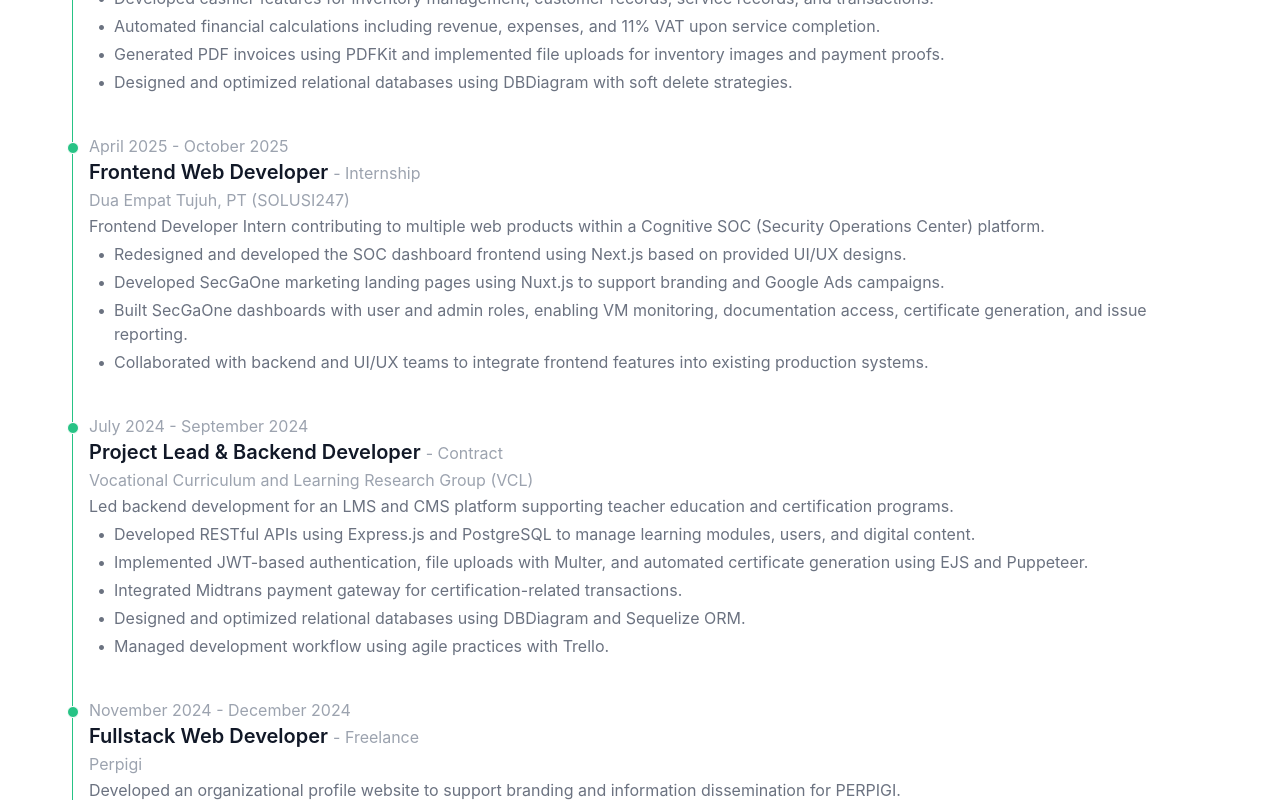
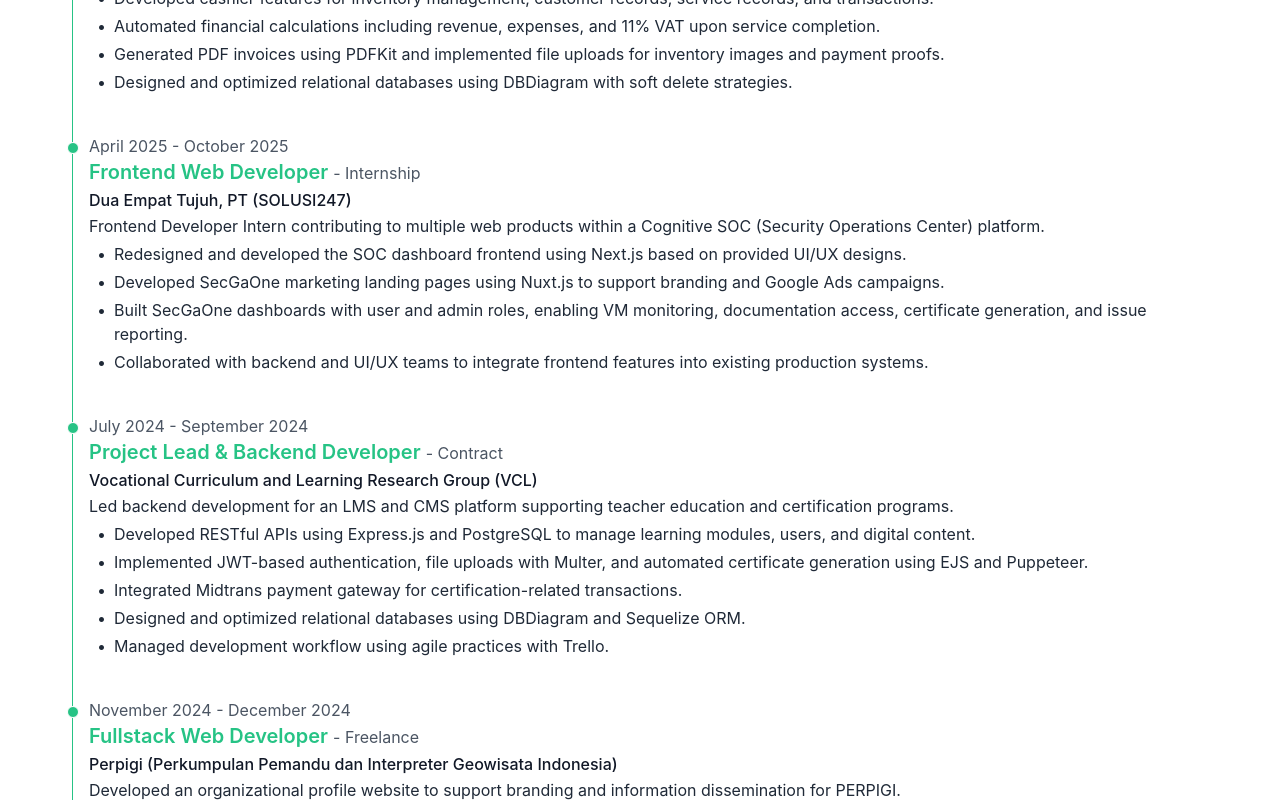
Before and after one commit to daffasatrianegara/personal-website, a React (Vite) app: page /experiences in a window 1280 px wide. Shown: the part 680-1480 px from the top of the page. Built offline with nearby package versions, Linux system fonts and the light colour scheme.

Commit message:
style: refine experience timeline styling

```diff
--- a/src/components/content/experiences.tsx
+++ b/src/components/content/experiences.tsx
@@ -10,9 +10,9 @@
   );
 
   return (
-    <Card className="p-5 h-full">
+    <Card className="p-5 h-full flex flex-col">
       <p className="text-lg md:text-xl font-semibold">Experiences</p>
-      <div className="ms-1 mt-2 w-full">
+      <div className="ms-1 mt-2 w-full flex flex-col flex-1">
         <ol className="relative border-s border-emerald">
           {contentData.map((data, index) => (
             <li className="mb-5 ms-4" key={index}>
@@ -20,19 +20,20 @@
               <time className="mb-1 text-xs md:text-sm font-normal leading-none text-gray-600 dark:text-gray-300">
                 {data.start_date} - {data.end_Date}
               </time>
-              <p className="text-sm md:text-base font-semibold text-gray-900 dark:text-white">
+              <p className="text-sm md:text-base font-semibold text-emerald">
                 {data.position}{" "}
-                <span className="text-[0.7rem] md:text-[0.8rem] font-normal text-gray-400 dark:text-gray-300">
+                <span className="text-[0.7rem] md:text-[0.8rem] font-normal text-gray-600 dark:text-gray-300">
                   - {data.status}
                 </span>
               </p>
-              <p className="text-xs md:text-sm text-gray-400 dark:text-gray-300 my-0.5">
+              <p className="text-xs md:text-sm text-gray-900 dark:text-white font-medium my-0.5">
                 {data.company_name}
               </p>
             </li>
           ))}
         </ol>
-        <div className="w-full border-b my-1"></div>
+        <div className="mt-auto mb-1">
+          <div className="w-full border-b"></div>
           <div className="flex justify-center mt-3">
             <a
               href="/experiences"
@@ -42,6 +43,7 @@
             </a>
           </div>
         </div>
+      </div>
     </Card>
   );
 };
--- a/src/contents/experiences/index.json
+++ b/src/contents/experiences/index.json
@@ -65,7 +65,7 @@
       ]
     },
     {
-      "company_name": "Perpigi",
+      "company_name": "Perpigi (Perkumpulan Pemandu dan Interpreter Geowisata Indonesia)",
       "position": "Fullstack Web Developer",
       "position_type": ["fullstack developer"],
       "status": "Freelance",
--- a/src/pages/experiences.tsx
+++ b/src/pages/experiences.tsx
@@ -76,23 +76,23 @@
         <div className="w-full border-b mt-2 border-gray-200 dark:border-gray-800"></div>
       </div>
       <div className="ms-2">
-        <ol className="relative border-s border-emerald dark:border-gray-700">
+        <ol className="relative border-s border-emerald">
           {filteredData.map((data, index) => (
             <li className="mb-10 ms-4" key={index}>
-              <div className="absolute w-3 h-3 bg-emerald rounded-full mt-2 -start-1.5 border border-white dark:border-gray-900 dark:bg-gray-700"></div>
-              <time className="mb-1 text-sm md:text-base font-normal leading-none text-gray-400 dark:text-gray-500">
+              <div className="absolute w-3 h-3 bg-emerald rounded-full mt-2 -start-1.5 border border-white dark:border-gray-900"></div>
+              <time className="mb-1 text-sm md:text-base font-normal leading-none text-gray-600 dark:text-gray-300">
                 {data.start_date} - {data.end_Date}
               </time>
-              <p className="text-lg md:text-xl font-semibold text-gray-900 dark:text-white">
+              <p className="text-lg md:text-xl font-semibold text-emerald">
                 {data.position}{" "}
-                <span className="text-sm md:text-base font-normal text-gray-400 dark:text-gray-300">
+                <span className="text-sm md:text-base font-normal text-gray-600 dark:text-gray-300">
                   - {data.status}
                 </span>
               </p>
-              <p className="text-sm md:text-base text-gray-400 dark:text-gray-300 my-0.5">
+              <p className="text-sm md:text-base text-gray-900 dark:text-white my-0.5 font-medium">
                 {data.company_name}
               </p>
-              <p className="text-sm md:text-base font-normal text-gray-500 dark:text-gray-400">
+              <p className="text-sm md:text-base font-normal text-gray-800 dark:text-gray-100">
                 {data.text_intro} <br />
                 {data.description_role.length > 0 ? (
                   <ul className="mt-1 ms-2">
```
Lines whose indentation alone changed are shown as unchanged.
